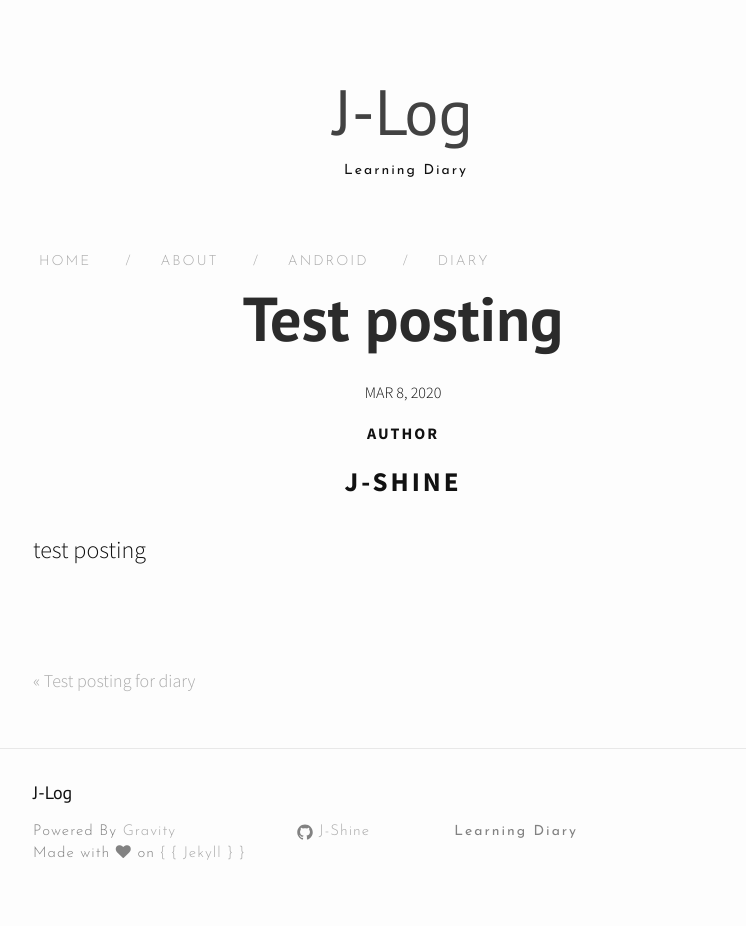
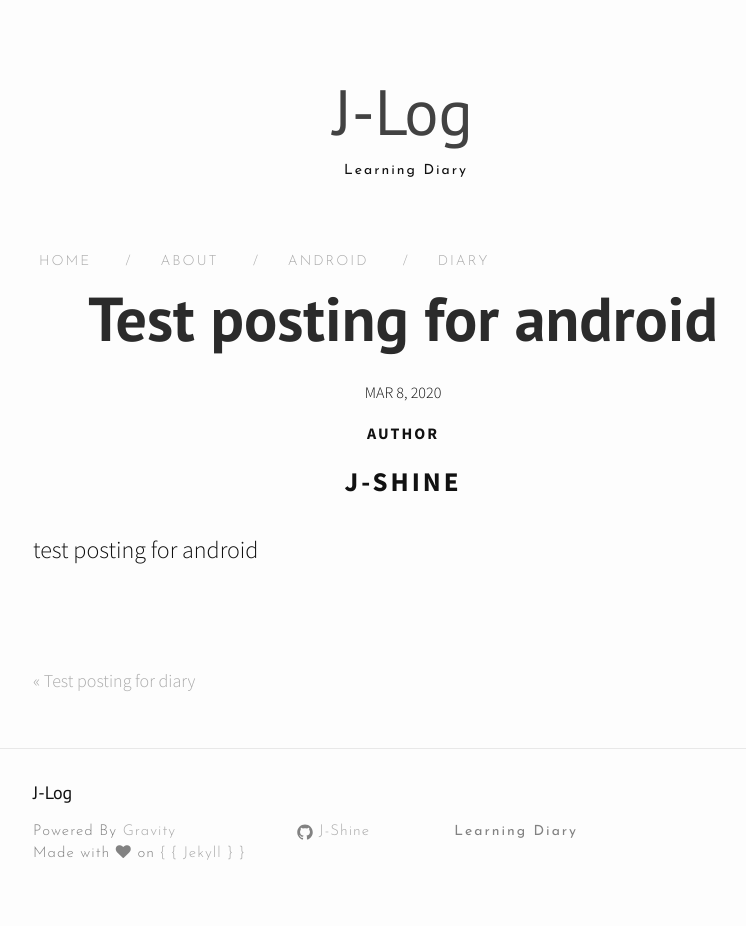
Before and after one commit to J-Shine/J-Shine.github.io, a Jekyll site: the page built from _posts/2020-03-08-test-posting.markdown, in a window 1280 px wide. Shown: the whole page, without its empty margins (237-983 px from the left). Built offline with Jekyll 4.4.1, drawn with Linux system fonts in a browser that asks for light colours; nearby versions of some CDN libraries.

Commit message:
Update 2020-03-08-test-posting.markdown

```diff
--- a/_posts/2020-03-08-test-posting.markdown
+++ b/_posts/2020-03-08-test-posting.markdown
@@ -1,9 +1,9 @@
 ---
 layout: post
-title:  "Test posting"
+title:  "Test posting for android"
 date:   2020-03-08
-categories: diary
+categories: android
 author: "J-Shine"
 ---
 
-test posting
+test posting for android
```
